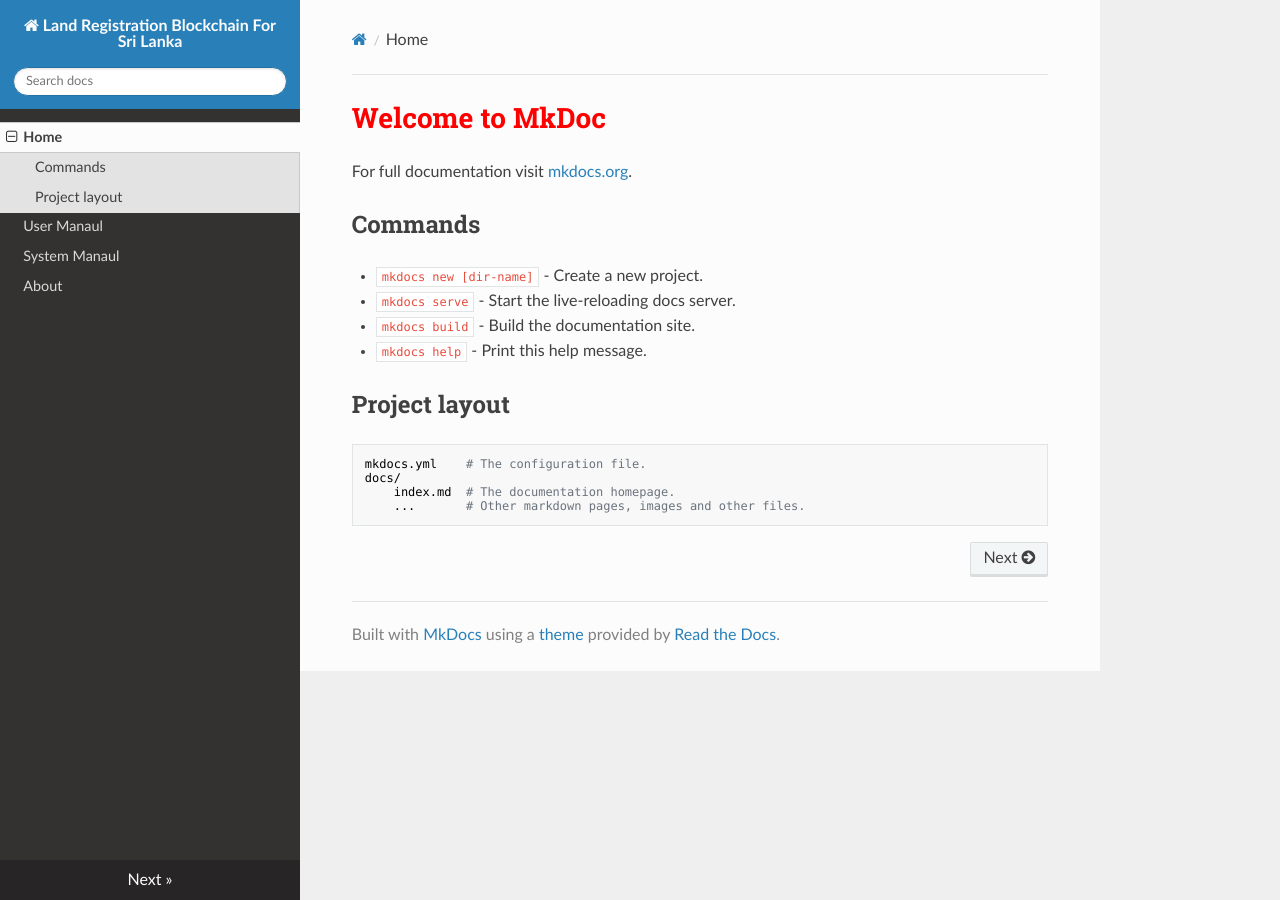
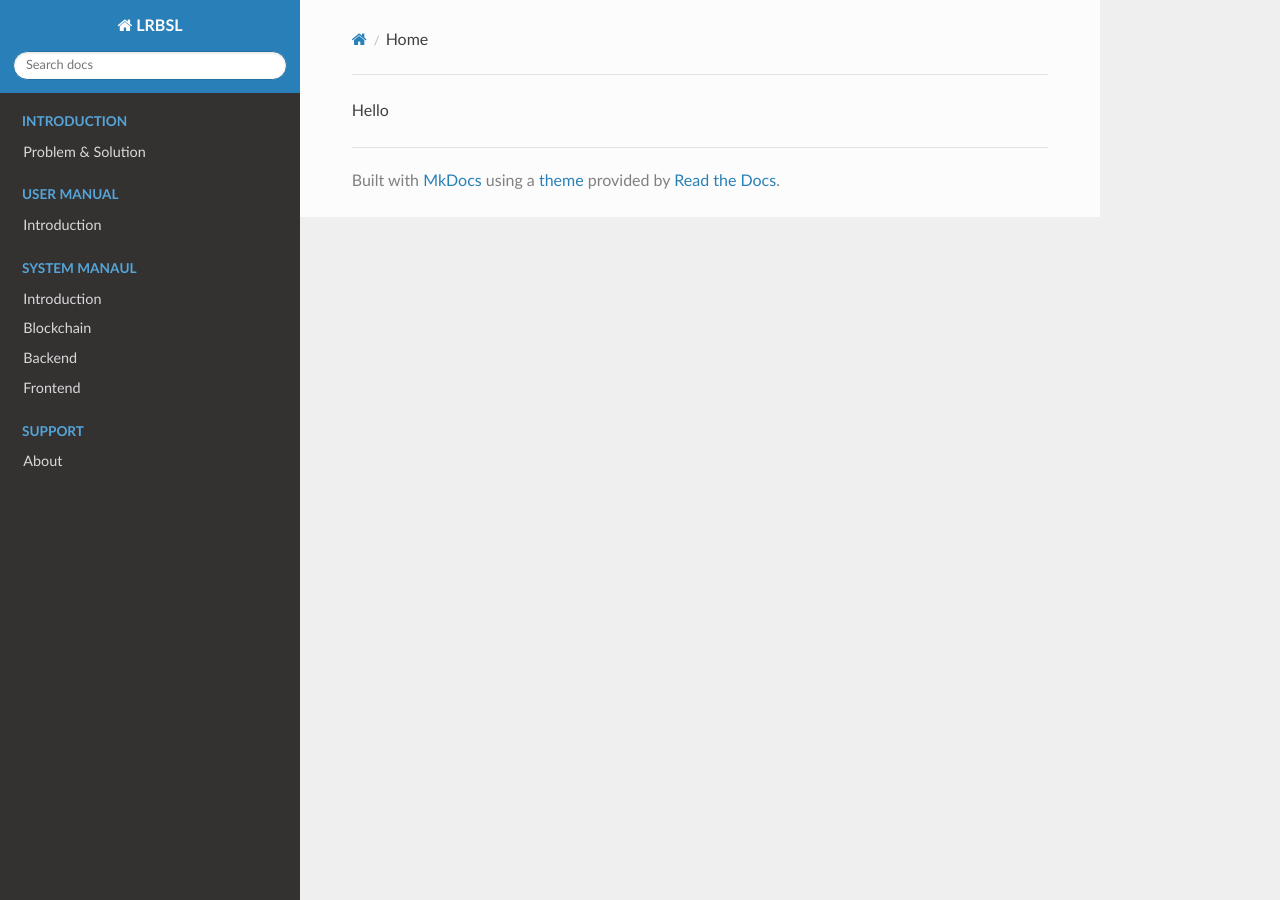
Before and after one commit to LRBSL/documentation, an MkDocs documentation site: the page built from docs/index.md, in a window 1280 px wide. Built offline with MkDocs 1.6.1, drawn with Linux system fonts in a browser that asks for light colours; nearby versions of some CDN libraries.

```diff
--- a/docs/css/extra.css
+++ /dev/null
@@ -1,3 +0,0 @@
-h1 {
-    color: red;
-}
--- a/docs/index.md
+++ b/docs/index.md
@@ -1,17 +1 @@
-# Welcome to MkDoc
-
-For full documentation visit [mkdocs.org](https://mkdocs.org).
-
-## Commands
-
-* `mkdocs new [dir-name]` - Create a new project.
-* `mkdocs serve` - Start the live-reloading docs server.
-* `mkdocs build` - Build the documentation site.
-* `mkdocs help` - Print this help message.
-
-## Project layout
-
-    mkdocs.yml    # The configuration file.
-    docs/
-        index.md  # The documentation homepage.
-        ...       # Other markdown pages, images and other files.
+Hello
--- a/mkdocs.yml
+++ b/mkdocs.yml
@@ -1,9 +1,17 @@
-site_name: Land Registration Blockchain For Sri Lanka
+site_name: LRBSL
 theme: readthedocs
+
 nav:
-    - Home: index.md
-    - User Manaul: user_manual.md
-    - System Manaul: system_manual.md
-    - About: about.md
+    - Introduction:
+        - Problem & Solution: introduction/index.md
+    - User Manual:
+        - 'Introduction': 'user_manual/index.md'
+    - System Manaul:
+        - Introduction: system_manual/index.md
+        - Blockchain: system_manual/blockchain.md
+        - Backend: system_manual/backend.md
+        - Frontend: system_manual/frontend.md
+    - Support:
+        - About: support/about.md
 
 extra_css: [css/extra.css]
```
Also changed, not shown: docs/introduction/index.md (added, +17 -0 lines), docs/system_manual/backend.md (added, +28 -0 lines), docs/system_manual/index.md (added, +1 -0 lines), docs/user_manual/index.md (added, +1 -0 lines), docs/support/about.md (added), docs/system_manual/blockchain.md (added), docs/system_manual/frontend.md (added).
